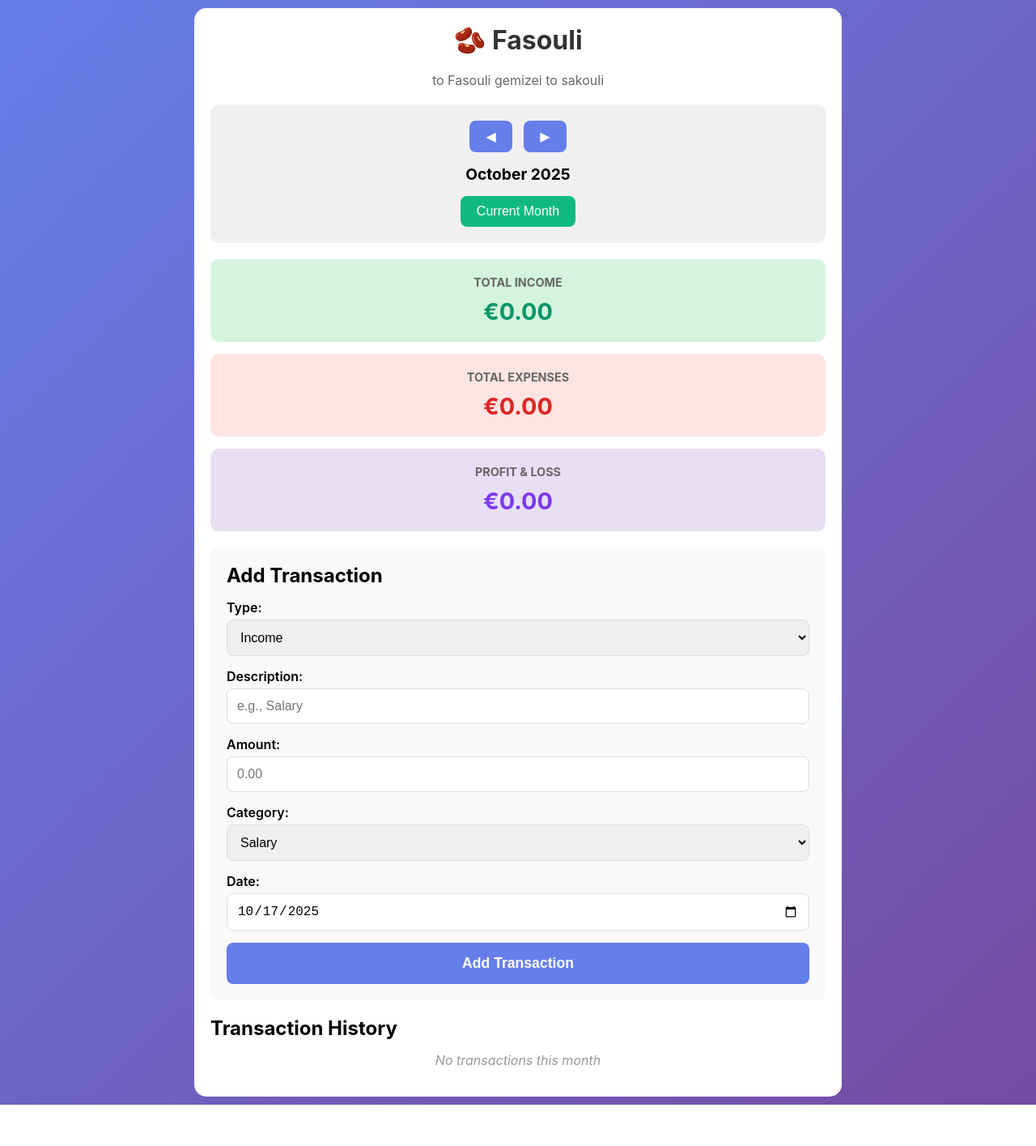
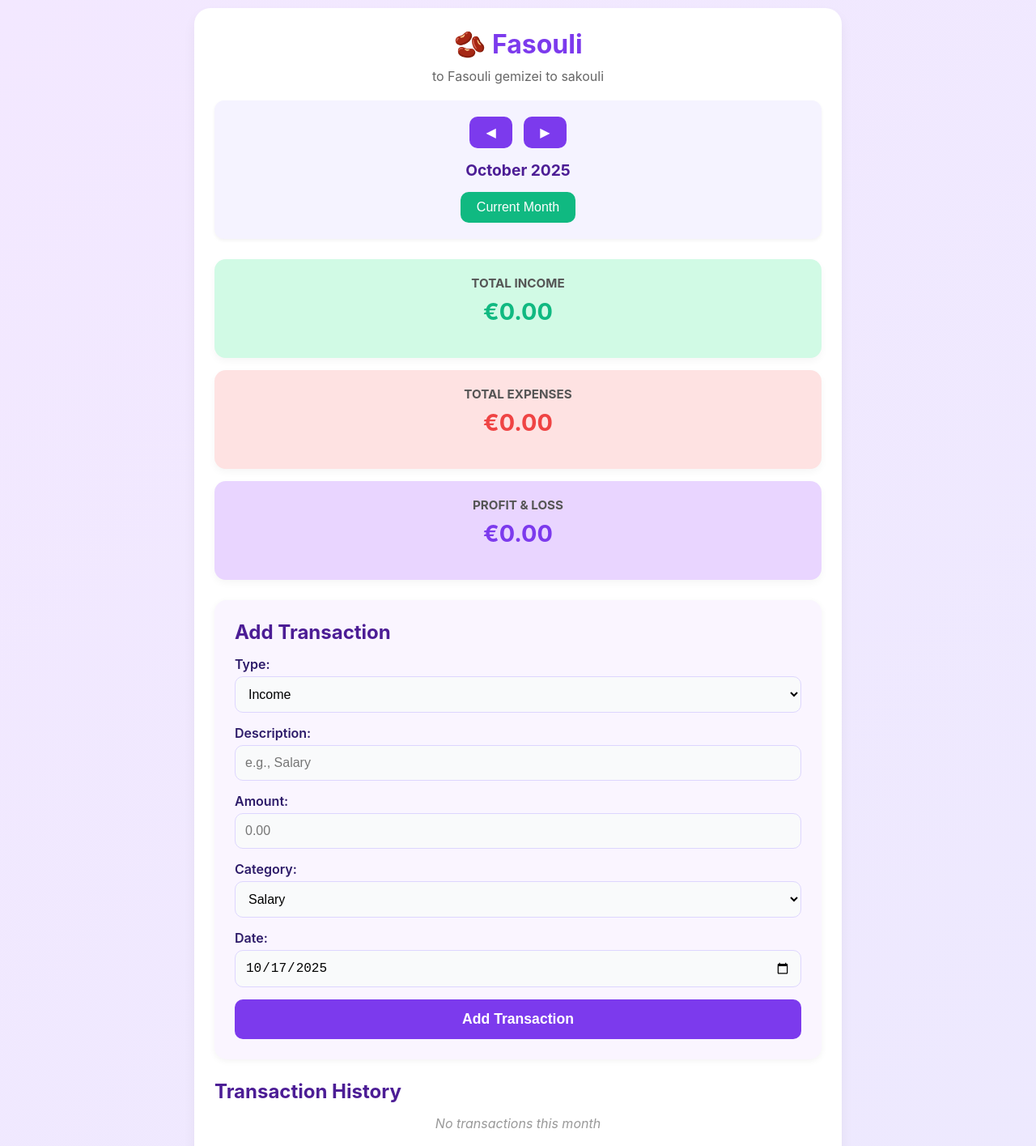
Before and after one commit to popikes7/Fasouli-App, a plain HTML site: page index.html in a window 1280 px wide. Shown: the top 1415 px of the page at 81% size. Before the commit the page ends 1364 px from the top, so only its background shows below. Drawn offline with Linux system fonts and the light colour scheme.

Commit message:
Update index.html

```diff
--- a/index.html
+++ b/index.html
@@ -11,63 +11,142 @@
 <meta name="apple-mobile-web-app-capable" content="yes">
 <title>Fasouli</title>
 <style>
-* { margin: 0; padding: 0; box-sizing: border-box; }
+* {
+  margin: 0;
+  padding: 0;
+  box-sizing: border-box;
+}
+
 body {
-font-family: -apple-system, sans-serif;
-background: linear-gradient(135deg, #667eea 0%, #764ba2 100%);
+  font-family: -apple-system, BlinkMacSystemFont, 'Segoe UI', Roboto, sans-serif;
+  background: linear-gradient(135deg, #F3E8FF 0%, #EDE9FE 100%);
   min-height: 100vh;
   padding: 10px;
+  color: #2D1B69;
 }
+
+/* CONTAINER */
 .container {
   max-width: 800px;
   margin: 0 auto;
   background: white;
-border-radius: 15px;
-padding: 20px;
+  border-radius: 20px;
+  padding: 25px;
+  box-shadow: 0 8px 16px rgba(0, 0, 0, 0.05);
 }
-h1 { text-align: center; margin-bottom: 20px; color: #333; }
+
+/* TITLES */
+h1 {
+  text-align: center;
+  margin-bottom: 10px;
+  color: #7C3AED;
+  font-size: 2em;
+}
+p {
+  text-align: center;
+  color: #666;
+  margin-bottom: 20px;
+}
+
+/* MONTH SELECTOR */
 .month {
-background: #f0f0f0;
+  background: #F5F3FF;
   padding: 15px;
-border-radius: 10px;
-margin-bottom: 20px;
+  border-radius: 12px;
+  margin-bottom: 25px;
   text-align: center;
+  box-shadow: 0 2px 4px rgba(0,0,0,0.05);
 }
-.month h2 { font-size: 1.2em; margin: 10px 0; }
+
+.month h2 {
+  font-size: 1.2em;
+  margin: 10px 0;
+  color: #4C1D95;
+}
+
 .month button {
   padding: 10px 20px;
   margin: 5px;
-background: #667eea;
+  background: #7C3AED;
   color: white;
   border: none;
-border-radius: 8px;
+  border-radius: 10px;
   font-size: 1em;
+  transition: all 0.2s ease-in-out;
 }
+.month button:hover {
+  background: #6D28D9;
+  transform: scale(1.03);
+}
+
+button[onclick="currentMonth()"] {
+  background: #10B981;
+}
+button[onclick="currentMonth()"]:hover {
+  background: #059669;
+}
+
+/* SUMMARY CARDS */
 .summary {
   display: grid;
   gap: 15px;
-margin-bottom: 20px;
+  margin-bottom: 25px;
 }
+
 .card {
   padding: 20px;
-border-radius: 10px;
+  border-radius: 14px;
   text-align: center;
+  box-shadow: 0 4px 10px rgba(0,0,0,0.04);
+  transition: 0.2s;
 }
-.card h3 { font-size: 0.9em; margin-bottom: 10px; color: #666; }
-.card p { font-size: 1.8em; font-weight: bold; }
-.income-card { background: #d4f4dd; }
-.income-card p { color: #059669; }
-.expense-card { background: #ffe4e1; }
-.expense-card p { color: #dc2626; }
-.profit-card { background: #e8dff5; }
-.profit-card p { color: #7c3aed; }
+.card:hover {
+  transform: scale(1.01);
+}
+
+.card h3 {
+  font-size: 0.95em;
+  margin-bottom: 8px;
+  color: #555;
+}
+.card p {
+  font-size: 1.8em;
+  font-weight: bold;
+}
+
+.income-card {
+  background: #D1FAE5;
+}
+.income-card p {
+  color: #10B981;
+}
+
+.expense-card {
+  background: #FEE2E2;
+}
+.expense-card p {
+  color: #EF4444;
+}
+
+.profit-card {
+  background: #E9D5FF;
+}
+.profit-card p {
+  color: #7C3AED;
+}
+
+/* FORM */
 .form-box {
-background: #f9f9f9;
-padding: 20px;
-border-radius: 10px;
-margin-bottom: 20px;
+  background: #FAF5FF;
+  padding: 25px;
+  border-radius: 15px;
+  margin-bottom: 25px;
+  box-shadow: 0 2px 8px rgba(0,0,0,0.05);
 }
-.form-box h2 { margin-bottom: 15px; }
+.form-box h2 {
+  margin-bottom: 15px;
+  color: #4C1D95;
+}
 .form-group {
   margin-bottom: 15px;
 }
@@ -80,69 +159,101 @@ font-weight: 600;
 .form-group select {
   width: 100%;
   padding: 12px;
-border: 1px solid #ddd;
-border-radius: 8px;
+  border: 1px solid #DDD6FE;
+  border-radius: 10px;
   font-size: 16px;
+  background: #F9FAFB;
+  transition: 0.2s;
 }
+.form-group input:focus,
+.form-group select:focus {
+  outline: none;
+  border-color: #7C3AED;
+  background: #FFFFFF;
+}
+
 button.submit {
   width: 100%;
-padding: 15px;
-background: #667eea;
+  padding: 14px;
+  background: #7C3AED;
   color: white;
   border: none;
-border-radius: 8px;
+  border-radius: 10px;
   font-size: 1.1em;
   font-weight: bold;
+  cursor: pointer;
+  transition: all 0.2s;
 }
+button.submit:hover {
+  background: #6D28D9;
+  transform: scale(1.02);
+}
+
+/* TRANSACTIONS */
 .transactions {
   margin-top: 20px;
 }
-.section-title {
-background: #f0f0f0;
-padding: 12px;
-border-radius: 8px;
-margin: 20px 0 10px 0;
-font-weight: bold;
-color: #333;
-font-size: 1.1em;
+.transactions h2 {
+  color: #4C1D95;
 }
-.section-title.income-section {
-background: #d4f4dd;
-color: #059669;
-}
-.section-title.expense-section {
-background: #ffe4e1;
-color: #dc2626;
-}
+
 .transaction {
   background: white;
   padding: 15px;
   margin-bottom: 10px;
-border-left: 4px solid #667eea;
-border-radius: 8px;
-box-shadow: 0 2px 4px rgba(0,0,0,0.1);
+  border-left: 5px solid #7C3AED;
+  border-radius: 12px;
+  box-shadow: 0 2px 6px rgba(0,0,0,0.06);
 }
-.transaction.income { border-left-color: #059669; background: #f0fdf4; }
-.transaction.expense { border-left-color: #dc2626; background: #fef2f2; }
-.transaction h4 { margin-bottom: 8px; }
-.transaction .details { font-size: 0.9em; color: #666; margin-bottom: 8px; }
-.transaction .amount { font-size: 1.3em; font-weight: bold; }
-.transaction .amount.income { color: #059669; }
-.transaction .amount.expense { color: #dc2626; }
+.transaction.income {
+  border-left-color: #10B981;
+  background: #ECFDF5;
+}
+.transaction.expense {
+  border-left-color: #EF4444;
+  background: #FEF2F2;
+}
+.transaction h4 {
+  margin-bottom: 8px;
+  color: #2D1B69;
+}
+.transaction .details {
+  font-size: 0.9em;
+  color: #666;
+  margin-bottom: 8px;
+}
+.transaction .amount {
+  font-size: 1.3em;
+  font-weight: bold;
+}
+.transaction .amount.income {
+  color: #10B981;
+}
+.transaction .amount.expense {
+  color: #EF4444;
+}
+
 .btn-delete {
-background: #dc2626;
+  background: #EF4444;
   color: white;
   border: none;
   padding: 8px 15px;
-border-radius: 5px;
-margin-top: 10px;
+  border-radius: 8px;
+  margin-top: 8px;
+  cursor: pointer;
+  transition: 0.2s;
 }
+.btn-delete:hover {
+  background: #DC2626;
+}
+
 .empty-msg {
   text-align: center;
   color: #999;
   padding: 15px;
   font-style: italic;
 }
+
 </style>
 </head>
 <body>
```
Lines whose indentation alone changed are shown as unchanged.
